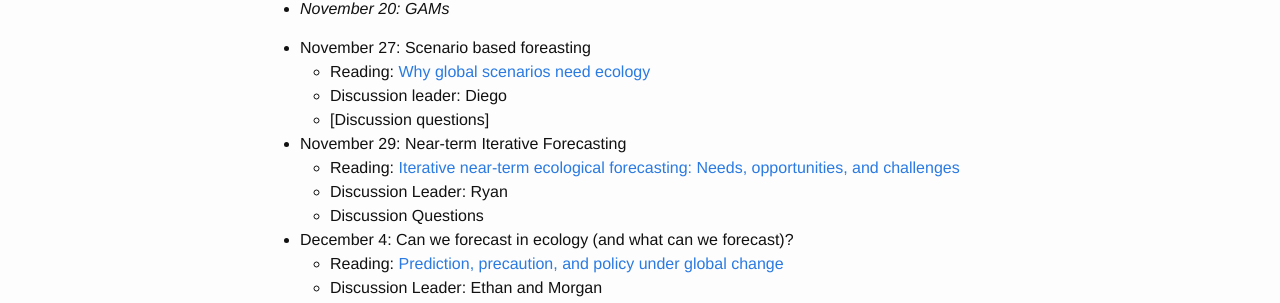
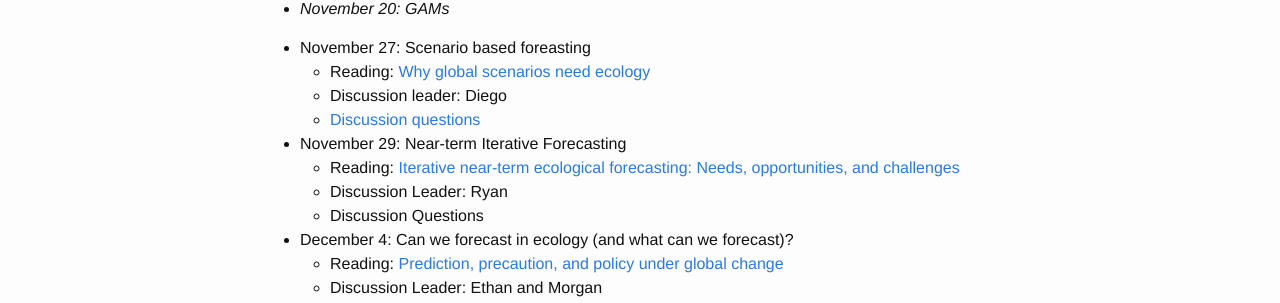
Before and after one commit to weecology/forecasting-dynamics-course, a Jekyll site: the page built from schedule.md, in a window 1280 px wide and 900 px high, scrolled down 2315 px. Shown: the part 339-642 px from the top of the window. Built offline with Jekyll 4.4.1, drawn with Linux system fonts in a browser that asks for light colours; part of the change alters nothing that is shown.

```diff
--- a/schedule.md
+++ b/schedule.md
@@ -124,7 +124,7 @@ Activity days when laptops are required are noted in italics. Discussion leaders
 * November 27: Scenario based foreasting
     * Reading: [Why global scenarios need ecology](https://doi.org/10.1890/1540-9295(2003)001[0322:WGSNE]2.0.CO;2)
     * Discussion leader: Diego
-	* [Discussion questions]
+    * [Discussion questions]({{ site.baseurl }}/discussion/scenarios)
 
 * November 29:  Near-term Iterative Forecasting
     * Reading: [Iterative near-term ecological forecasting: Needs, opportunities, and challenges](https://doi.org/10.1073/pnas.1710231115 )
```
